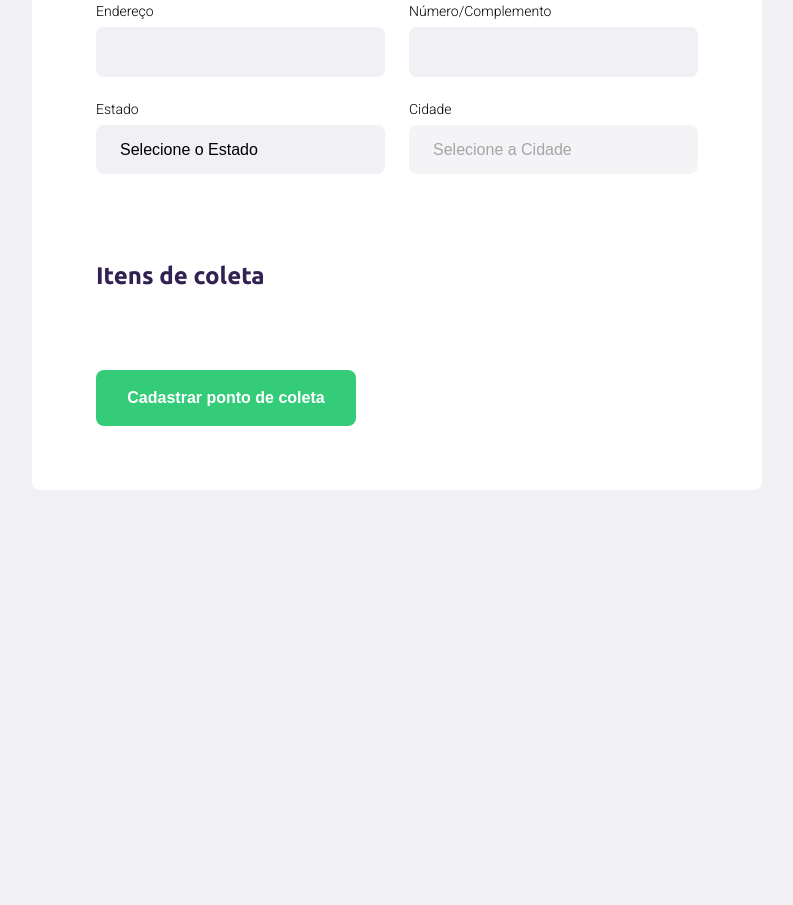
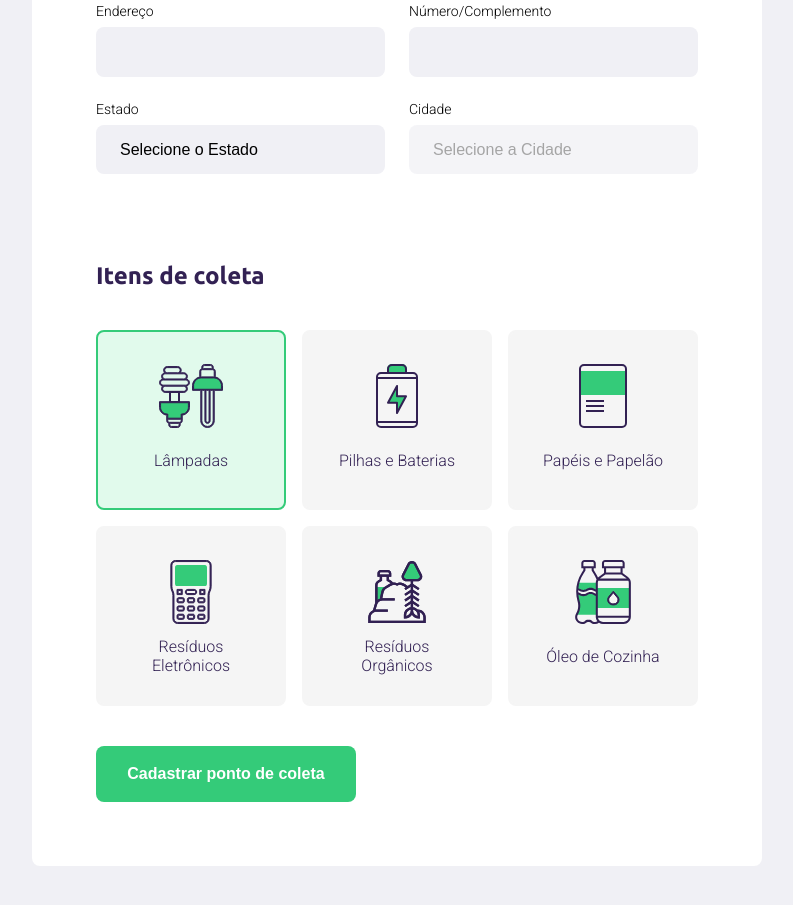
Before and after one commit to paulinhoteixeira/ecoleta, a plain HTML site: page create-point.html in a window 1280 px wide. Shown: the part 505-1410 px from the top of the page, without its empty margins (243-1036 px from the left). Before the commit the page ends 1075 px from the top, so only its background shows below. Drawn offline with Linux system fonts and the light colour scheme; no server answers.

Commit message:
create-point html complement

```diff
--- a/create-point.html
+++ b/create-point.html
@@ -40,25 +40,25 @@
 
         <div class="field">
           <label for="name">Nome da Entidade</label>
-          <input type="text" name="name">
+          <input type="text" name="name" required>
         </div>
 
         <div class="field-group">
           <div class="field">
             <label for="address">Endereço</label>
-            <input type="text" name="address">
+            <input type="text" name="address" required>
           </div>
 
           <div class="field">
             <label for="address2">Número/Complemento</label>
-            <input type="text" name="address2">
+            <input type="text" name="address2" required>
           </div>
         </div>
 
         <div class="field-group">
           <div class="field">
             <label for="state">Estado</label>
-            <select name="uf">
+            <select name="uf" required>
               <option value="">Selecione o Estado</option>
             </select>
             <input type="hidden" name="state">
@@ -66,7 +66,7 @@
 
           <div class="field">
             <label for="city">Cidade</label>
-            <select name="city" disabled>
+            <select name="city" disabled required>
               <option value="">Selecione a Cidade</option>
             </select>
           </div>
@@ -79,6 +79,34 @@
         <legend>
           <h2>Itens de coleta</h2>
         </legend>
+
+        <div class="itens-grid">
+          <li data-id="1" class="selected">
+            <img src="/assets/lampadas.svg" alt="Lâmpadas">
+            <span>Lâmpadas</span>
+          </li>
+          <li data-id="2">
+            <img src="/assets/baterias.svg" alt="Pilhas e Baterias">
+            <span>Pilhas e Baterias</span>
+          </li>
+          <li data-id="3">
+            <img src="/assets/papeis-papelao.svg" alt="Papéis e Papelão">
+            <span>Papéis e Papelão</span>
+          </li>
+          <li data-id="4">
+            <img src="/assets/eletronicos.svg" alt="Resíduos Eletrônicos">
+            <span>Resíduos Eletrônicos</span>
+          </li>
+          <li data-id="5">
+            <img src="/assets/organicos.svg" alt="Resíduos Orgânicos">
+            <span>Resíduos Orgânicos</span>
+          </li>
+          <li data-id="6">
+            <img src="/assets/oleo.svg" alt="Óleo de Cozinha">
+            <span>Óleo de Cozinha</span>
+          </li>
+
+        </div>
       </fieldset>
 
       <button type="submit">Cadastrar ponto de coleta</button>
--- a/scripts/create-point.js
+++ b/scripts/create-point.js
@@ -26,12 +26,15 @@ function getCities() {
   const url = `https://servicodados.ibge.gov.br/api/v1/localidades/estados/${ufValue}/municipios
   `
 
+  citySelect.innerHTML = "<option value>Selecione a Cidade</option>"
+  citySelect.desabled = true
+
   fetch(url)
     .then( res => res.json() )
     .then( cities => {
       for ( const city of cities) {
 
-        citySelect.innerHTML += `<option value="${city.id}">${city.nome}</option>`
+        citySelect.innerHTML += `<option value="${city.nome}">${city.nome}</option>`
 
       }
 
--- a/styles/create-point.css
+++ b/styles/create-point.css
@@ -122,3 +122,44 @@ form button{
 form button:hover{
   background-color: #2fb86e;
 }
+
+.itens-grid{
+  display: grid;
+  grid-template-columns: 1fr 1fr 1fr;
+  gap: 16px;
+}
+
+.itens-grid li{
+  background-color: #f5f5f5;
+  list-style: none;
+
+  border: 2px solid #f5f5f5;
+  border-radius: 8px;
+
+  height: 180px;
+
+  padding: 32px 24px 16px;
+
+  display: flex;
+  flex-direction: column;
+  align-items: center;
+  justify-content: space-between;
+
+  text-align: center;
+
+  cursor: pointer;
+}
+
+.itens-grid li span{
+  flex: 1;
+
+  display: flex;
+  align-items: center;
+
+  color: var(--title-color);
+}
+
+.itens-grid li.selected{
+  background: #e1faec;
+  border: 2px solid #34cb79;
+}
```
